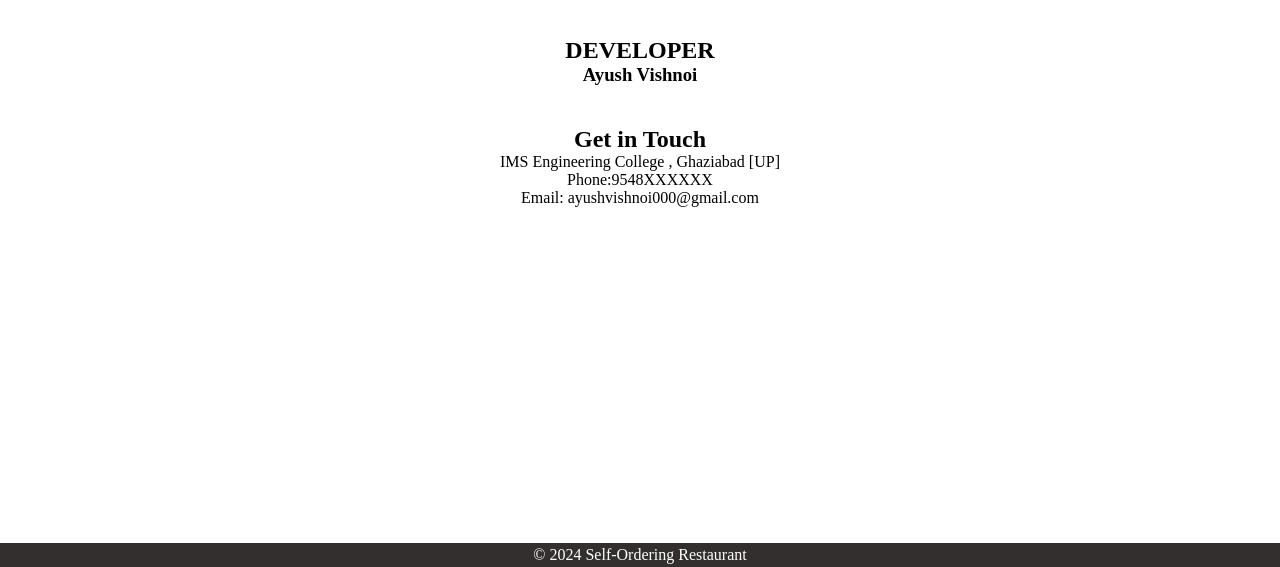
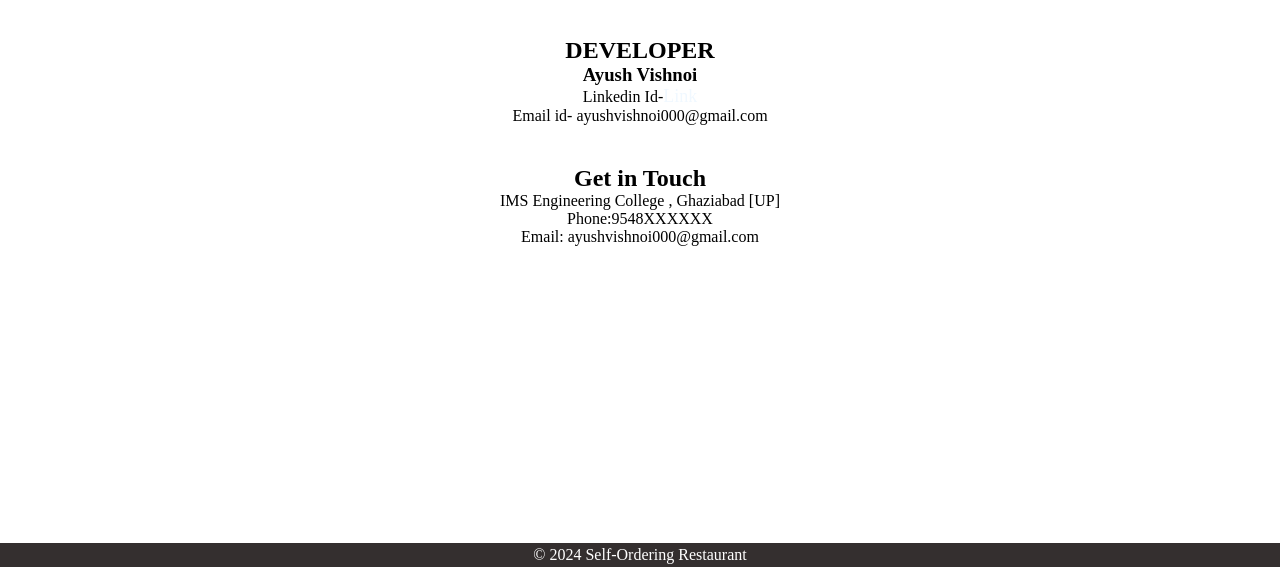
Before and after one commit to Ayush-vishnoi/Mini_project, a plain HTML site: page about.html in a window 1280 px wide. Shown: the part 233-800 px from the top of the page. Drawn offline with Linux system fonts and the light colour scheme.

Commit message:
Mini_project Day 6

```diff
--- a/about.html
+++ b/about.html
@@ -32,8 +32,8 @@
     <section class="team-section">
             <h2>DEVELOPER</h2>
             <h3>Ayush Vishnoi</h3>
-            <p></p>
-
+            <p>Linkedin Id-<a href="https://www.linkedin.com/in/ayush-vishnoi-9a3156294/">Link</a></p>
+            <p>Email id- ayushvishnoi000@gmail.com</p>
         </div>
     </section>
     <section class="contact-section">
```
